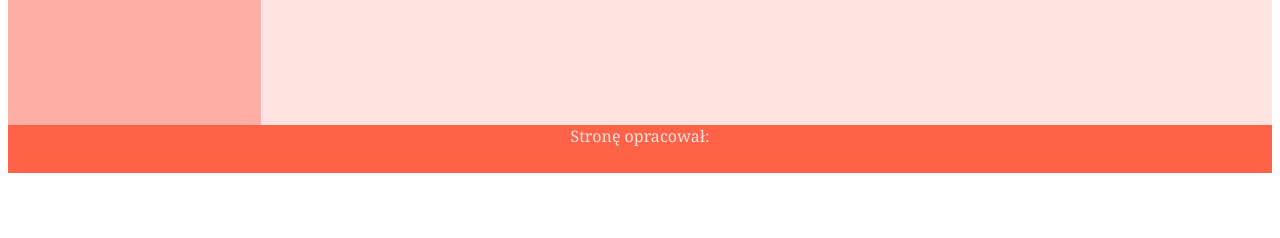
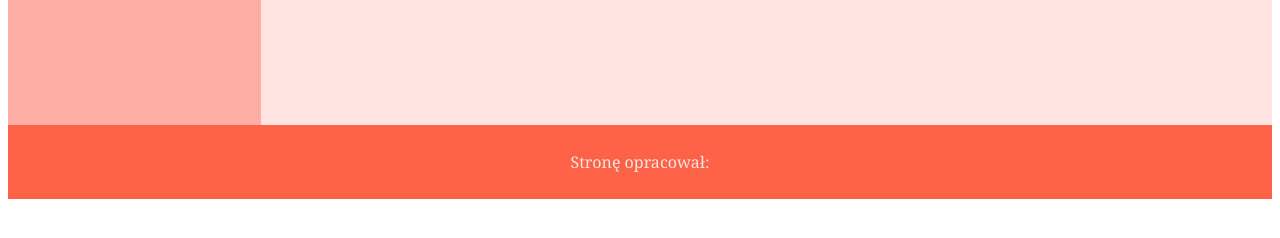
Before and after one commit to dobrawal/smoki, a plain HTML site: page index.html in a window 1280 px wide. Shown: the part 486-724 px from the top of the page. Drawn offline with Linux system fonts and the light colour scheme.

Commit message:
Update styl.css

```diff
--- a/styl.css
+++ b/styl.css
@@ -9,6 +9,11 @@ header, footer
     background-color: tomato;
     color: mistyrose;
     padding: 10px;
+}
+
+footer
+{
+    clear: both;
 }
 
 nav
@@ -64,4 +69,5 @@ dt
 dt:hover
 {
     font-size: 180%;
+
 }
```
